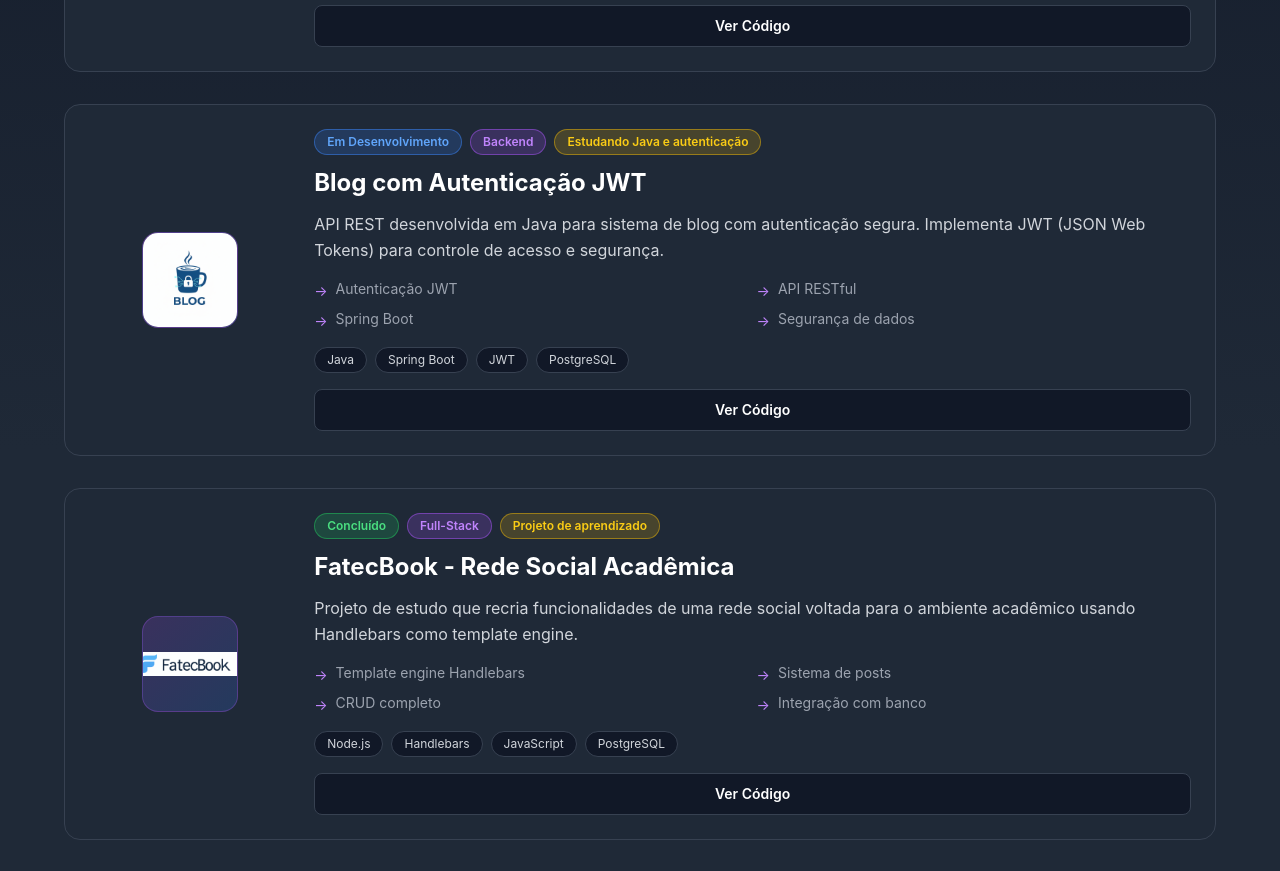
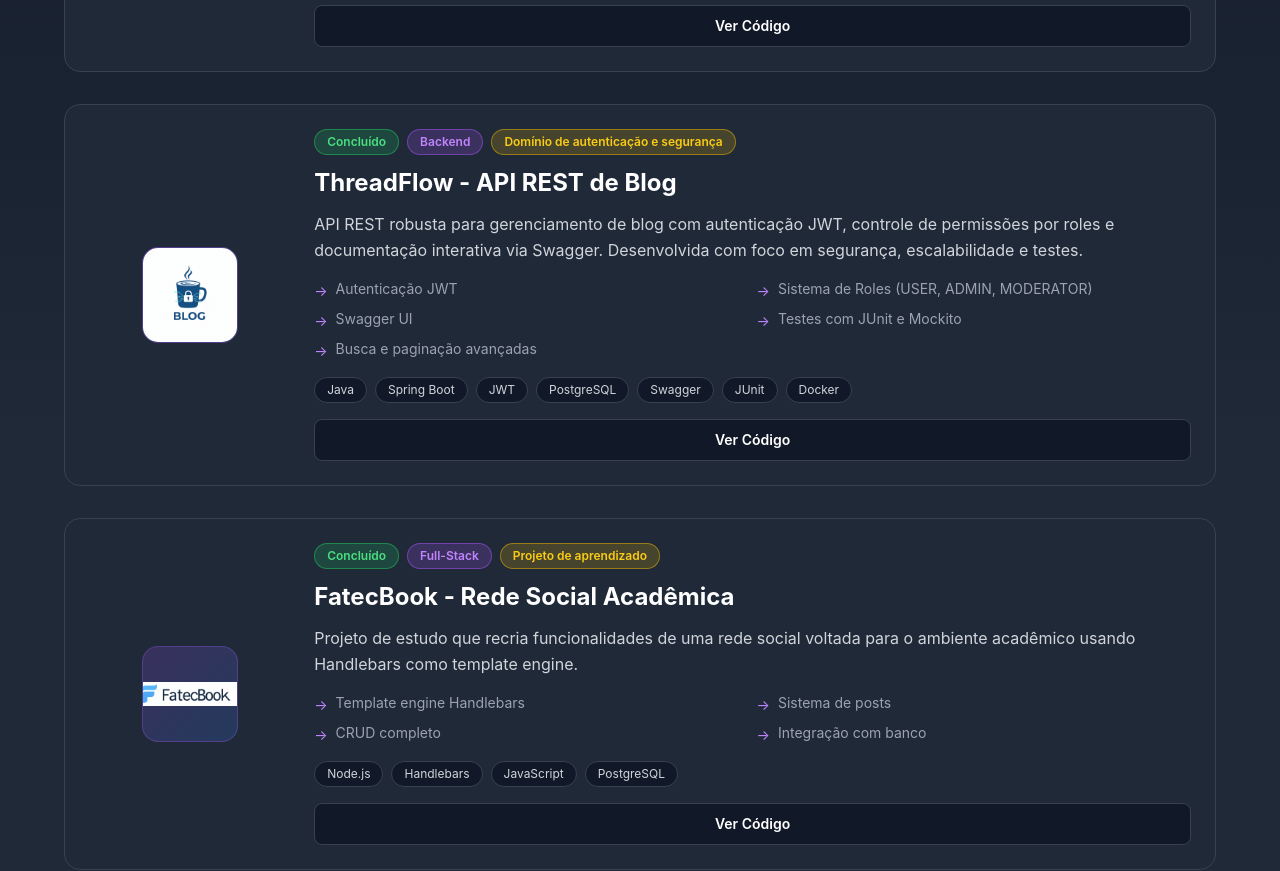
Before and after one commit to Felipe-SMZ/Portifolio, a React (Vite) app: page / in a window 1280 px wide. Shown: the part 3640-4511 px from the top of the page. Built offline with nearby package versions, Linux system fonts and the light colour scheme.

Commit message:
docs: projeto blog

```diff
--- a/src/components/Projects.jsx
+++ b/src/components/Projects.jsx
@@ -25,21 +25,22 @@ function Projects() {
         },
         {
             id: 2,
-            title: 'Blog com Autenticação JWT',
-            description: 'API REST desenvolvida em Java para sistema de blog com autenticação segura. Implementa JWT (JSON Web Tokens) para controle de acesso e segurança.',
-            technologies: ['Java', 'Spring Boot', 'JWT', 'PostgreSQL'],
-            status: 'Em Desenvolvimento',
+            title: 'ThreadFlow - API REST de Blog',
+            description: 'API REST robusta para gerenciamento de blog com autenticação JWT, controle de permissões por roles e documentação interativa via Swagger. Desenvolvida com foco em segurança, escalabilidade e testes.',
+            technologies: ['Java', 'Spring Boot', 'JWT', 'PostgreSQL', 'Swagger', 'JUnit', 'Docker'],
+            status: 'Concluído',
             github: 'https://github.com/Felipe-SMZ/Blog.git',
             demo: null,
             highlights: [
                 'Autenticação JWT',
-                'API RESTful',
-                'Spring Boot',
-                'Segurança de dados'
+                'Sistema de Roles (USER, ADMIN, MODERATOR)',
+                'Swagger UI',
+                'Testes com JUnit e Mockito',
+                'Busca e paginação avançadas'
             ],
             category: 'Backend',
             image: javablogImg,
-            learning: 'Estudando Java e autenticação'
+            learning: 'Domínio de autenticação e segurança'
         },
         {
             id: 3,
```
